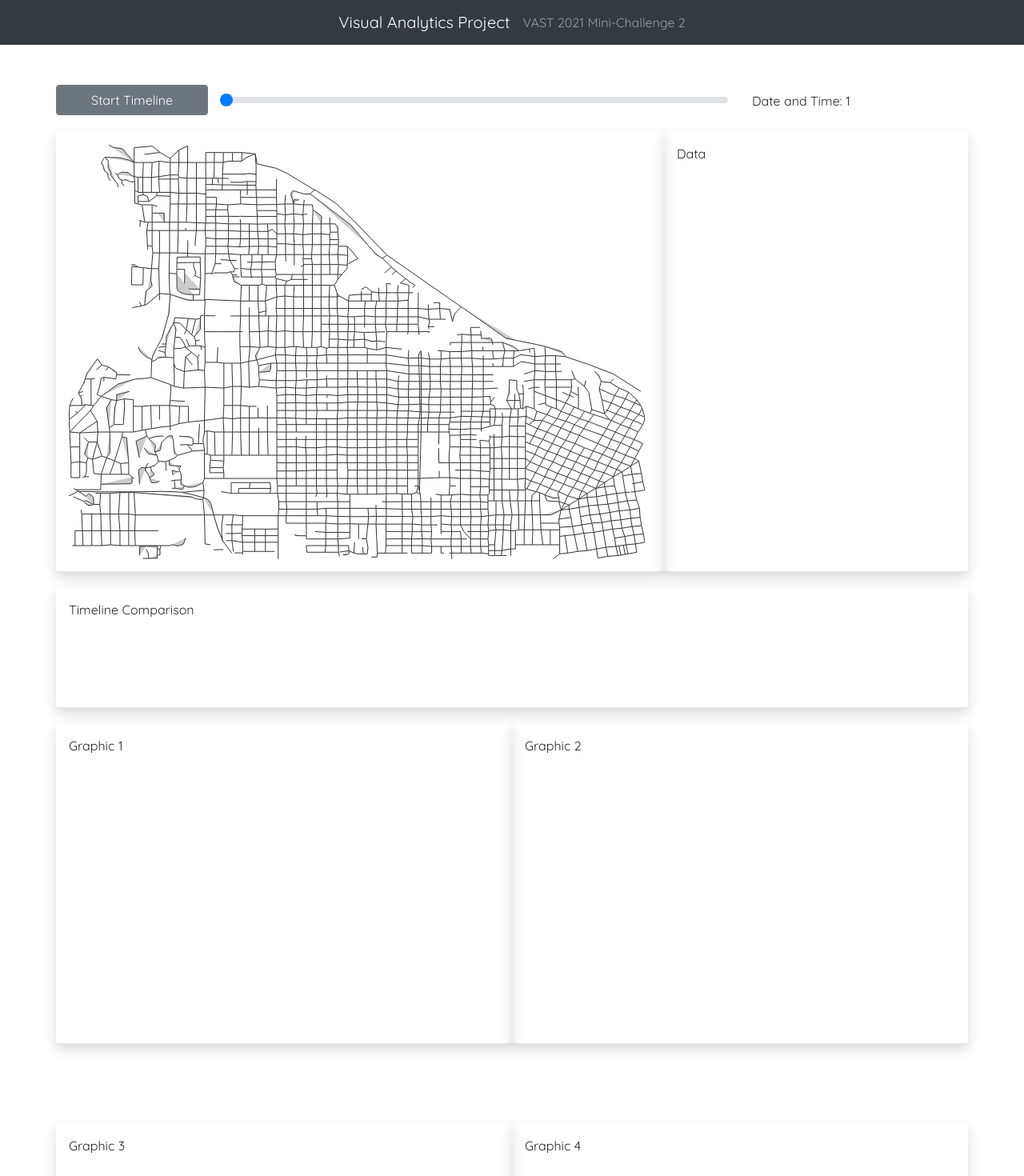
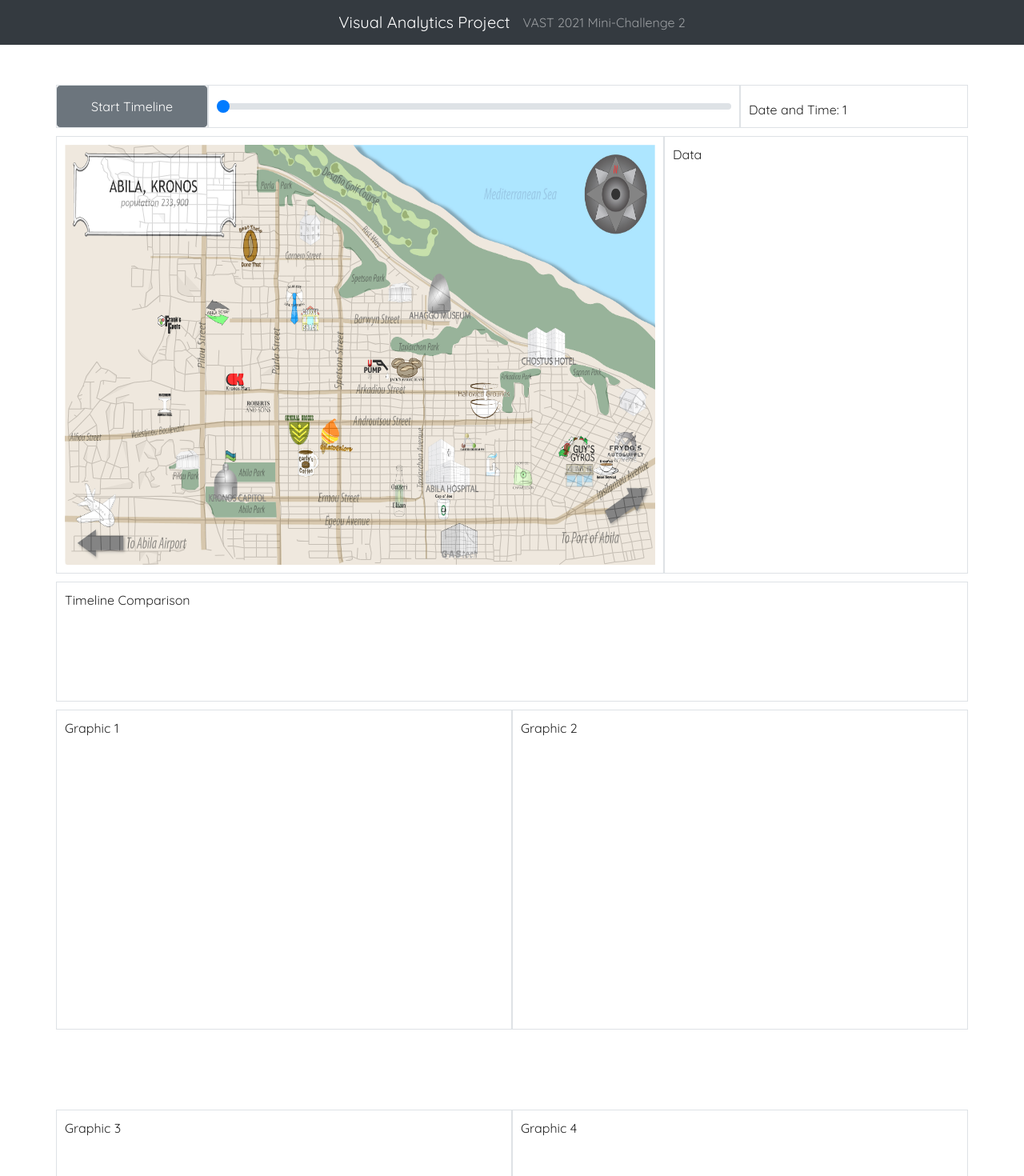
Before and after one commit to ChiaraDA/vast_mc2, a Vue app: page / in a window 1280 px wide. Shown: the top 1470 px of the page at 80% size. Built offline with nearby package versions, Linux system fonts and the light colour scheme.

Commit message:
Importing Abila's Map Image and fitting to geojson map

```diff
--- a/src/components/mc2_board.vue
+++ b/src/components/mc2_board.vue
@@ -2,8 +2,8 @@
     <b-container id="board" class="board">
 
         <b-row id="range_date_row" align-v="stretch" class="b-row">
-            <b-col class="p-0 d-flex" cols="2"><b-button class="flex-fill">Start Timeline</b-button></b-col>
-            <b-col class="range d-flex" cols="7">
+            <b-col class="b-col p-0 d-flex border" sm="2"><b-button class="flex-fill">Start Timeline</b-button></b-col>
+            <b-col class="b-col range d-flex border" sm="7">
 
                 <div id="range_date_time" class="flex-fill d-flex align-items-center">
                     <b-form-input id="range-1" v-model="value" type="range" min="1" max="14"></b-form-input>
@@ -11,30 +11,30 @@
 
             </b-col>
 
-            <b-col cols="3"><div class="mt-2">Date and Time: {{ value }}</div></b-col>
+            <b-col sm="3" class="b-col border"><div class="mt-2">Date and Time: {{ value }}</div></b-col>
         </b-row>
 
         <b-row id="map_row" align-v="stretch" class="b-row">
-            <b-col class="map shadow rounded p-3"><mc2_map/></b-col>
-            <b-col class="shadow p-3 rounded" cols="4">Data</b-col>
+            <b-col class="b-col map border" md="8" ><mc2_map/></b-col>
+            <b-col class="b-col border" md="4" >Data</b-col>
         </b-row>
 
         <b-row id="comparison_row" align-v="stretch" class="b-row">
-            <b-col class="comparison shadow rounded p-3">Timeline Comparison</b-col>
+            <b-col class="b-col comparison border">Timeline Comparison</b-col>
         </b-row>
 
         <b-row id="graphic_row1" align-v="stretch" class="b-row">
-            <b-col class="shadow p-3 rounded">Graphic 1</b-col>
-            <b-col class="shadow p-3 rounded">Graphic 2</b-col>
+            <b-col class="b-col border" md="6">Graphic 1</b-col>
+            <b-col class="b-col border" md="6">Graphic 2</b-col>
         </b-row>
 
         <b-row id="graphic_row2" align-v="stretch" class="b-row">
-            <b-col class="shadow p-3 rounded">Graphic 3</b-col>
-            <b-col class="shadow p-3 rounded">Graphic 4</b-col>
+            <b-col class="b-col border" md="6">Graphic 3</b-col>
+            <b-col class="b-col border" md="6">Graphic 4</b-col>
         </b-row>
 
         <b-row id="text_row" align-v="stretch" class="b-row">
-            <b-col class="shadow p-3 rounded">Text</b-col>
+            <b-col class="b-col border">Text</b-col>
         </b-row>
 
     </b-container>
@@ -63,7 +63,12 @@ import mc2_map from './mc2_map.vue'
 }
 
 .b-row{
-    margin-bottom:20px;
+    margin-bottom:10px;
+}
+
+.b-col{
+    padding:10px;
+    border: solid black 1px;
 }
 
 #text_row{
@@ -80,17 +85,17 @@ import mc2_map from './mc2_map.vue'
 }
 
 .map{
-    height:550px;
-}
-
-.node{
-    height:400px;
+    height:auto;
 }
 
 .comparison{
     height:150px;
 }
 
+#map_row{
+    height:fit-content;
+}
+
 #range_date_time{
     vertical-align: bottom;
 }
--- a/src/components/mc2_map.vue
+++ b/src/components/mc2_map.vue
@@ -1,7 +1,8 @@
 <template>
-    <div>
-        <svg width="720" height="520" id="abila_map">
+    <div id="map-container" >
+        <svg viewBox="0 0 720 512" id="abila_map" class="overlay-wrapper">
         </svg>
+        <img src="@/assets/MC2-tourist.jpg" id="img_map" class="img-fluid">
     </div>
 </template>
 
@@ -15,13 +16,13 @@ export default {
         fetch("./json/Abila.json")
             .then(response => response.text())
             .then((map) => {
-                var width = 720
-                var height = 520
-                var abila_map = JSON.parse(map);
-                var projection = d3.geoMercator().fitSize([width, height], abila_map);
-                var path = d3.geoPath().projection(projection);
+                let width = 720
+                let height = 512
+                let abila_map = JSON.parse(map);
+                let projection = d3.geoMercator().fitSize([width, height], abila_map);
+                let path = d3.geoPath().projection(projection);
 
-                var svg = d3.select("#abila_map")
+                let svg = d3.select("#abila_map")
 
                 svg.selectAll("path")
                     .data(abila_map.features)
@@ -35,10 +36,52 @@ export default {
             })
 
 
-
-
     }
 }
 
 
 </script>
+
+<style>
+.incident {
+    fill : steelblue;
+    stroke : none;
+    opacity : 0.5;
+}
+
+#label {
+    position: absolute;
+    left: 10px;
+    font-weight: 100;
+    font-family: "Proxima Nova", "Montserrat", sans-serif;
+}
+
+.hover {
+    fill: yellow;
+}
+
+
+#map-container{
+    height:auto;
+    width: 100%;
+    max-width: 100%;
+    max-height: 100%;
+    position:relative;
+}
+
+#abila_map{
+    max-width:100%;
+    max-height: 100%;
+}
+
+#img_map{
+    position:absolute;
+    top:0;
+    left:0;
+    opacity: 0.8;
+    max-width:100%;
+    max-height: 100%;
+    height:525px;
+}
+
+</style>
```
Also changed, not shown: src/assets/MC2-tourist.jpg (added).
